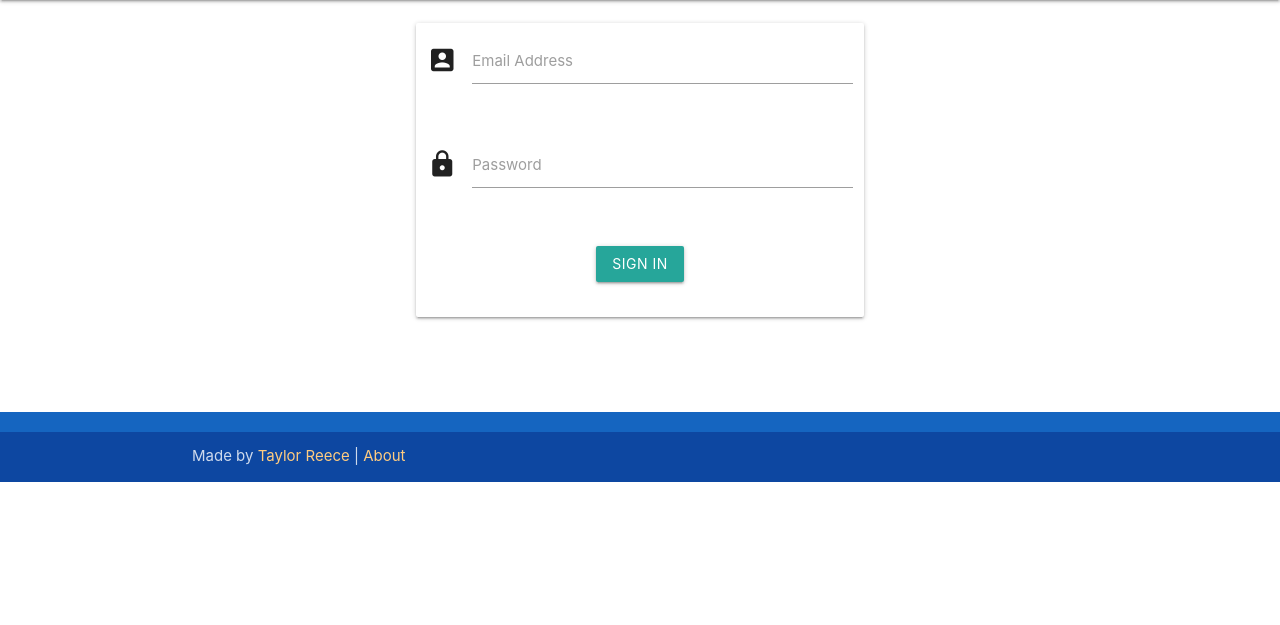
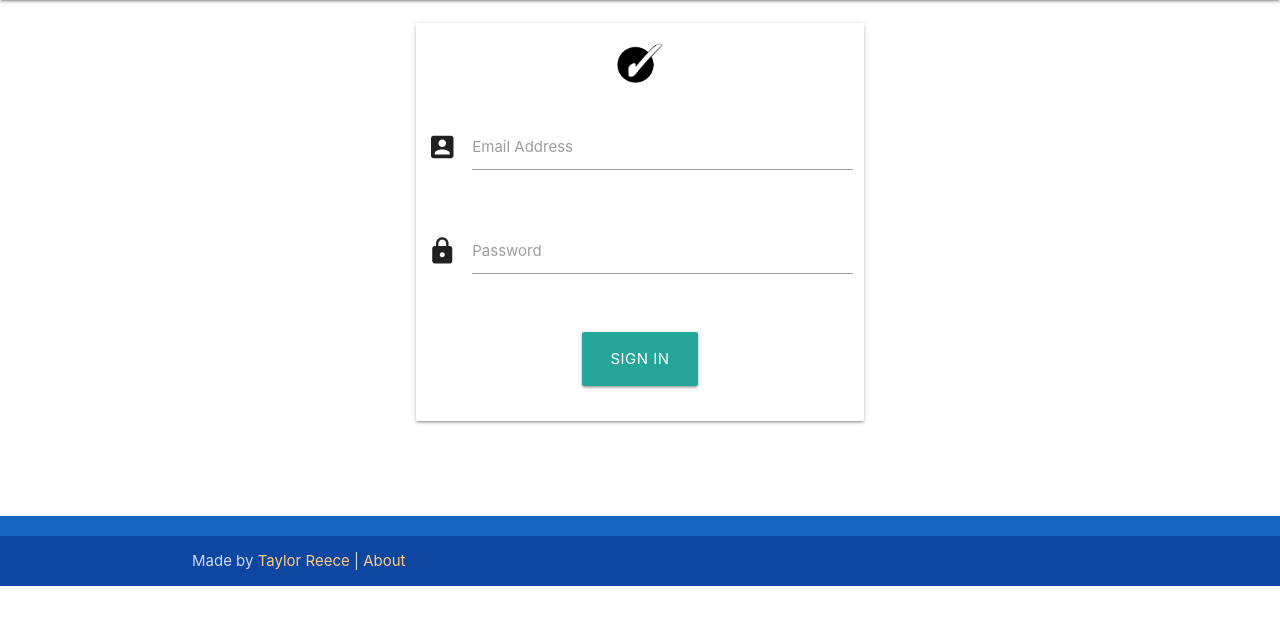
Before and after one commit to taylorreece/bubblecheck, a Flask app: page /user/login in a window 1280 px wide. Shown: the part 64-689 px from the top of the page. Run offline with Flask 2, Linux system fonts and the light colour scheme; some libraries are stand-ins or nearby versions.

Commit message:
login card looks a little better

```diff
--- a/website/app/templates/layout.html
+++ b/website/app/templates/layout.html
@@ -10,6 +10,10 @@
   <link rel="stylesheet" href="https://cdnjs.cloudflare.com/ajax/libs/materialize/1.0.0-alpha.2/css/materialize.min.css">
   <link rel="stylesheet" href="{{ url_for('static', filename='css/style.css') }}">
   <link href="https://fonts.googleapis.com/icon?family=Material+Icons" rel="stylesheet">
+  <style>
+    {% block css %}
+    {% endblock %}
+  </style>
 </head>
 <body>
   <nav class="blue darken-4" role="navigation">
@@ -41,7 +45,6 @@
   </footer>
 
   <!--  Scripts-->
-  <script src="https://code.jquery.com/jquery-2.1.1.min.js"></script>
   <script src="https://cdnjs.cloudflare.com/ajax/libs/materialize/1.0.0-alpha.2/js/materialize.min.js"></script>
   <script src="{{ url_for('static', filename='js/sidebar.js') }}"></script>
   </body>
--- a/website/app/templates/user/login.html
+++ b/website/app/templates/user/login.html
@@ -5,8 +5,13 @@
 {% block body %}
 {% from "_formhelpers.html" import render_errors %}
 <div class="row">
-	<form class="col s12 m8 l6 offset-m2 offset-l3 card" method="POST" action="{{ url_for('user_web_routes.login_post') }}">
-		<div class="row margin">
+	<form class="col s12 m8 l6 offset-m2 offset-l3 card login-card" method="POST" action="{{ url_for('user_web_routes.login_post') }}">
+		<div class="row">
+			<div class="col s12 center">
+				<img src="{{ url_for('static', filename='logo.png') }}" height="40px" />
+			</div>
+		</div>
+		<div class="row">
 			<div class="input-field col s12">
 				<i class="small material-icons prefix">account_box</i>
 				<input id="email" type="text">
@@ -24,9 +29,15 @@
 		</div>
 		<div class="row">
 			<div class="input-field col s12 center">
-				<button type="submit" class="btn btn-default">Sign In</button>
+				<button type="submit" class="btn btn-large waves-effect">Sign In</button>
 			</div>
 		</div>
 	</form>
 </div>
 {% endblock %}
+
+{% block css %}
+.login-card {
+	padding-top: 20px !important;
+}
+{% endblock %}
```
